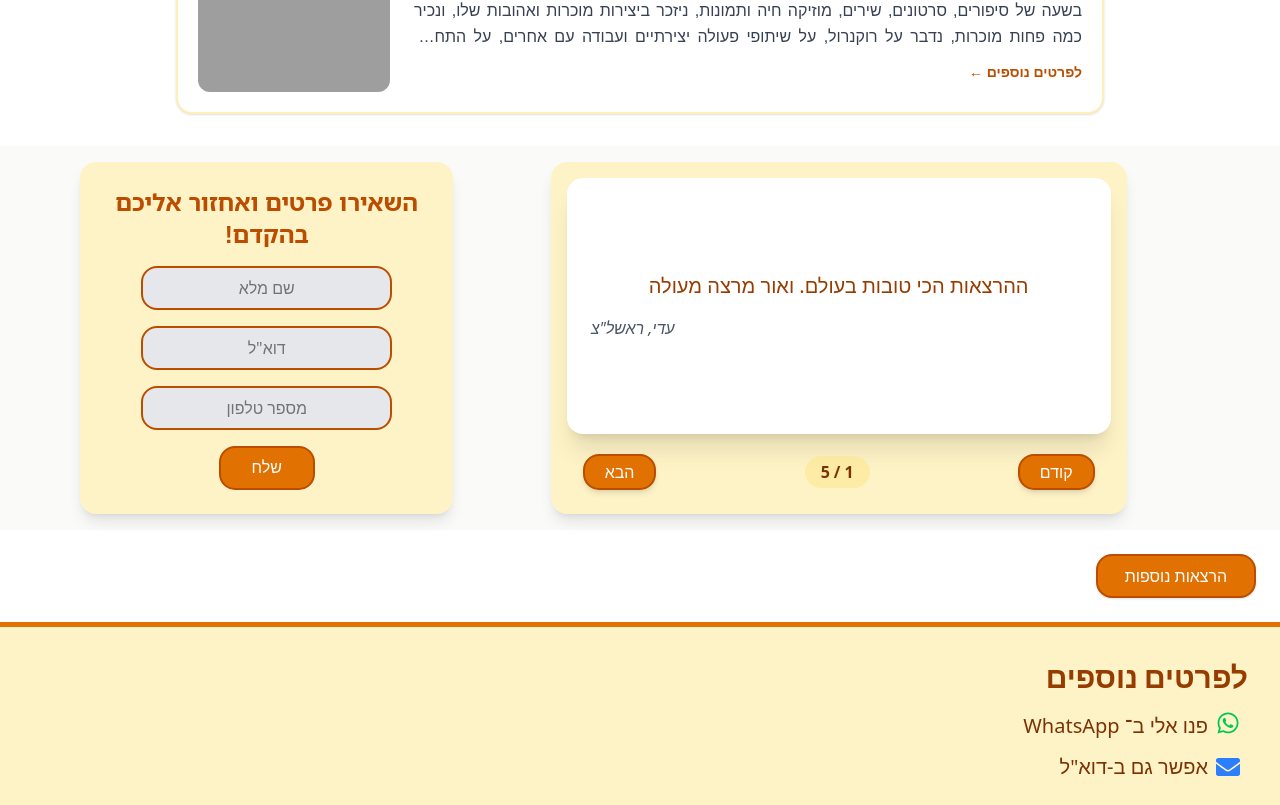
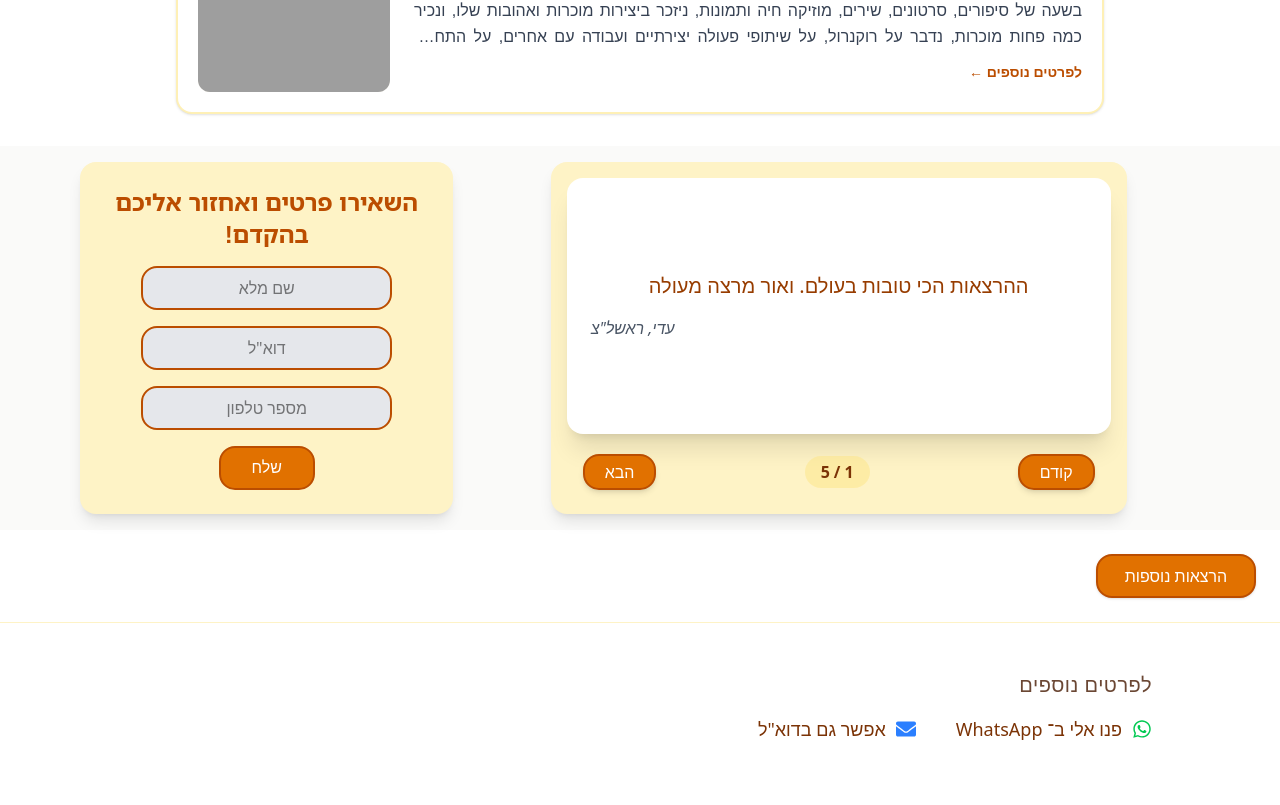
Before and after one commit to Oravid85/mynewsite, a React (Vite) app: page /#/ in a window 1280 px wide. Shown: the part 1799-2604 px from the top of the page. Built offline with nearby package versions, Linux system fonts and the light colour scheme; grey boxes are pictures that could not be loaded; a web font is replaced by a local one.

Commit message:
פוטר

```diff
--- a/src/components/Footer.jsx
+++ b/src/components/Footer.jsx
@@ -2,28 +2,34 @@ import { FaWhatsapp, FaEnvelope } from "react-icons/fa";
 
 export function Footer() {
   return (
-    <footer className="bg-amber-100 px-8 py-6 border-t-[5px] border-amber-600 ">
-      <h3 className="text-right font-semibold mb-4 mt-2 text-3xl font-assistant  text-amber-800 ">
+    <footer className="bg-white border-t border-amber-100 py-12 px-6 md:px-12 mt-auto">
+      <div className="max-w-5xl mx-auto flex flex-col items-center md:items-start text-right">
+
+        {/* כותרת קטנה ועדינה */}
+        <h3 className="font-medium mb-4 text-xl tracking-wide text-amber-950/80">
           לפרטים נוספים
         </h3>
-      <div className="flex flex-col items-center md:items-start">
+
+        {/* קישורים בעיצוב טקסטואלי נקי */}
+        <div className="flex flex-col md:flex-row gap-6 md:gap-10 items-center md:items-start">
           <a
             href="https://wa.me/+972546738697"
             target="_blank"
             rel="noopener noreferrer"
-          className=" text-2xl mb-3 flex items-center text-amber-900 hover:text-green-700 hover:font-bold transition-colors md:text-xl"
+            className="text-lg flex items-center gap-2.5 text-amber-900 hover:text-green-600 transition-colors"
           >
-          <FaWhatsapp className=" text-green-500 mx-2 mb-1.5 text-3xl md:text-2xl " />
+            <FaWhatsapp className="text-green-500 text-xl" />
             פנו אלי ב־ WhatsApp
           </a>
 
           <a
             href="mailto:oravid85@gmail.com"
-          className="text-2xl flex items-center text-amber-900 hover:text-blue-700 hover:font-bold transition-colors md:text-xl"
+            className="text-lg flex items-center gap-2.5 text-amber-900 hover:text-blue-600 transition-colors"
           >
-          <FaEnvelope className="text-blue-500 mx-2 text-3xl md:text-2xl" />
-          אפשר גם ב-דוא"ל
+            <FaEnvelope className="text-blue-500 text-xl" />
+            אפשר גם בדוא"ל
           </a>
+        </div>
       </div>
     </footer>
   );
```
Lines whose indentation alone changed are shown as unchanged.
